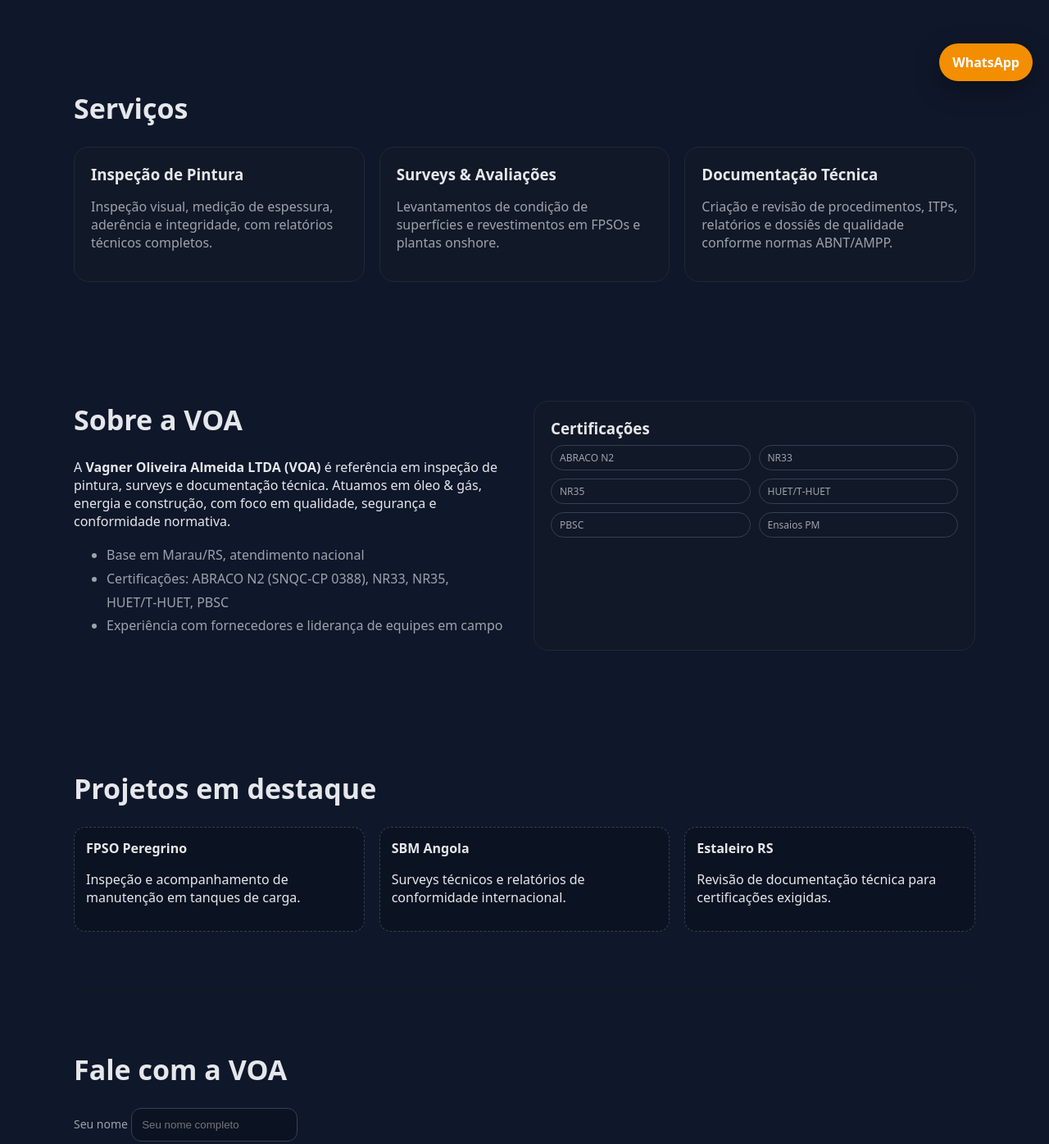
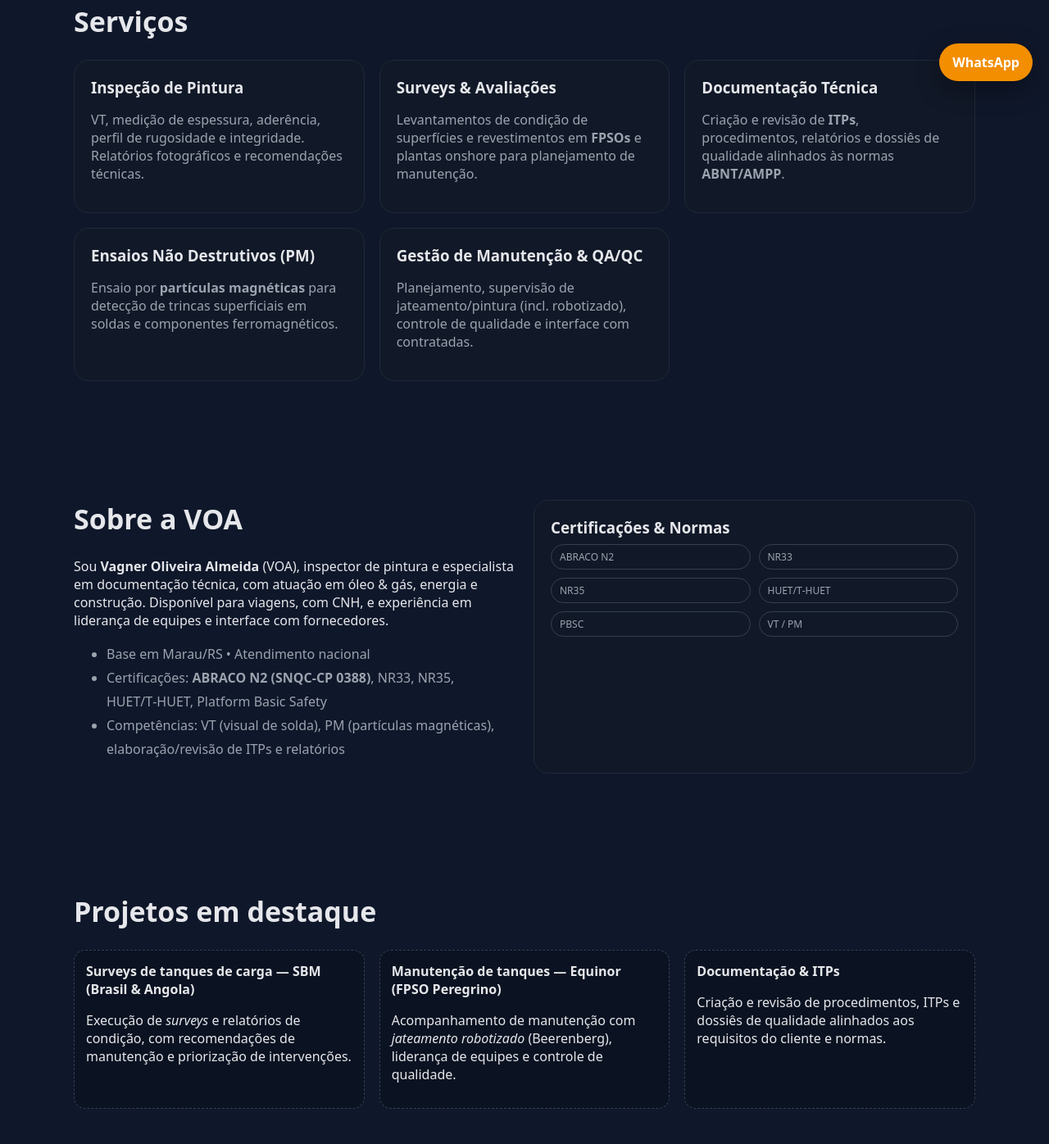
Before and after one commit to vagner-almeida/voa-site, a plain HTML site: page index.html in a window 1280 px wide. Shown: the part 681-2077 px from the top of the page at 82% size. Drawn offline with Linux system fonts and the light colour scheme.

Commit message:
Update index.html
Atualizado conforme cv

```diff
--- a/index.html
+++ b/index.html
@@ -87,9 +87,9 @@
   <main id="topo" class="container">
     <section class="hero">
       <div>
-        <span class="tag">Atendemos RS e Brasil</span>
-        <h1>Inspeção de pintura, <span style="color:var(--brand)">surveys</span> e documentação técnica com foco em qualidade, segurança e prazo.</h1>
-        <p>Mais de 20 anos de experiência em inspeção e pintura industrial, surveys em FPSOs e plantas onshore, criação e revisão de documentação técnica.</p>
+        <span class="tag">Inspeção & Documentação</span>
+        <h1>Excelência em <span style="color:var(--brand)">inspeção de pintura</span>, surveys e documentação técnica.</h1>
+        <p>Mais de <strong>20 anos</strong> em QA/QC para óleo & gás e indústria. Atuação em FPSOs, estaleiros e plantas onshore, com foco em qualidade, segurança e prazo.</p>
         <div class="cta">
           <a class="btn" href="#contato">Solicitar orçamento</a>
           <a class="btn secondary" href="#portfolio">Ver projetos</a>
@@ -101,12 +101,12 @@
         </div>
       </div>
       <div class="card">
-        <h3 style="margin-top:0">Por que escolher a VOA?</h3>
+        <h3 style="margin-top:0">Diferenciais</h3>
         <ul style="margin:0 0 8px 18px;line-height:1.7;color:var(--muted)">
-          <li>Equipe certificada (ABRACO N2, NR33, NR35, HUET/T‑HUET, PBSC)</li>
-          <li>Inspeção visual e PM (partículas magnéticas) com laudos e fotos</li>
-          <li>Experiência em FPSOs, estaleiros e plantas onshore</li>
-          <li>Criação e revisão de documentação técnica</li>
+          <li>ABRACO N2 (SNQC‑CP 0388) • NR33 • NR35 • HUET/T‑HUET • PBSC</li>
+          <li>Inspeção visual (VT) e partículas magnéticas (PM) • Laudos com fotos e métricas</li>
+          <li>Liderança de equipes e interface com fornecedores</li>
+          <li>Criação e revisão de ITPs, procedimentos e dossiês</li>
         </ul>
         <a class="btn" href="https://wa.me/5551992701366?text=Ol%C3%A1,%20gostaria%20de%20um%20or%C3%A7amento" target="_blank" rel="noopener">Falar no WhatsApp</a>
       </div>
@@ -117,15 +117,23 @@
       <div class="grid cols-3">
         <article class="card">
           <h3>Inspeção de Pintura</h3>
-          <p>Inspeção visual, medição de espessura, aderência e integridade, com relatórios técnicos completos.</p>
+          <p>VT, medição de espessura, aderência, perfil de rugosidade e integridade. Relatórios fotográficos e recomendações técnicas.</p>
         </article>
         <article class="card">
           <h3>Surveys & Avaliações</h3>
-          <p>Levantamentos de condição de superfícies e revestimentos em FPSOs e plantas onshore.</p>
+          <p>Levantamentos de condição de superfícies e revestimentos em <strong>FPSOs</strong> e plantas onshore para planejamento de manutenção.</p>
         </article>
         <article class="card">
           <h3>Documentação Técnica</h3>
-          <p>Criação e revisão de procedimentos, ITPs, relatórios e dossiês de qualidade conforme normas ABNT/AMPP.</p>
+          <p>Criação e revisão de <strong>ITPs</strong>, procedimentos, relatórios e dossiês de qualidade alinhados às normas <strong>ABNT/AMPP</strong>.</p>
+        </article>
+        <article class="card">
+          <h3>Ensaios Não Destrutivos (PM)</h3>
+          <p>Ensaio por <strong>partículas magnéticas</strong> para detecção de trincas superficiais em soldas e componentes ferromagnéticos.</p>
+        </article>
+        <article class="card">
+          <h3>Gestão de Manutenção & QA/QC</h3>
+          <p>Planejamento, supervisão de jateamento/pintura (incl. robotizado), controle de qualidade e interface com contratadas.</p>
         </article>
       </div>
     </section>
@@ -133,22 +141,22 @@
     <section id="sobre" class="about">
       <div>
         <h2>Sobre a VOA</h2>
-        <p>A <strong>Vagner Oliveira Almeida LTDA (VOA)</strong> é referência em inspeção de pintura, surveys e documentação técnica. Atuamos em óleo & gás, energia e construção, com foco em qualidade, segurança e conformidade normativa.</p>
+        <p>Sou <strong>Vagner Oliveira Almeida</strong> (VOA), inspector de pintura e especialista em documentação técnica, com atuação em óleo & gás, energia e construção. Disponível para viagens, com CNH, e experiência em liderança de equipes e interface com fornecedores.</p>
         <ul style="color:var(--muted);line-height:1.8">
-          <li>Base em Marau/RS, atendimento nacional</li>
-          <li>Certificações: ABRACO N2 (SNQC‑CP 0388), NR33, NR35, HUET/T‑HUET, PBSC</li>
-          <li>Experiência com fornecedores e liderança de equipes em campo</li>
+          <li>Base em Marau/RS • Atendimento nacional</li>
+          <li>Certificações: <strong>ABRACO N2 (SNQC‑CP 0388)</strong>, NR33, NR35, HUET/T‑HUET, Platform Basic Safety</li>
+          <li>Competências: VT (visual de solda), PM (partículas magnéticas), elaboração/revisão de ITPs e relatórios</li>
         </ul>
       </div>
       <div class="card">
-        <h3 style="margin-top:0">Certificações</h3>
+        <h3 style="margin-top:0">Certificações & Normas</h3>
         <div class="grid" style="grid-template-columns:repeat(2,1fr);gap:10px">
           <span class="tag">ABRACO N2</span>
           <span class="tag">NR33</span>
           <span class="tag">NR35</span>
           <span class="tag">HUET/T‑HUET</span>
           <span class="tag">PBSC</span>
-          <span class="tag">Ensaios PM</span>
+          <span class="tag">VT / PM</span>
         </div>
       </div>
     </section>
@@ -157,16 +165,16 @@
       <h2>Projetos em destaque</h2>
       <div class="grid cols-3">
         <div class="item">
-          <strong>FPSO Peregrino</strong>
-          <p>Inspeção e acompanhamento de manutenção em tanques de carga.</p>
+          <strong>Surveys de tanques de carga — SBM (Brasil & Angola)</strong>
+          <p>Execução de <em>surveys</em> e relatórios de condição, com recomendações de manutenção e priorização de intervenções.</p>
         </div>
         <div class="item">
-          <strong>SBM Angola</strong>
-          <p>Surveys técnicos e relatórios de conformidade internacional.</p>
+          <strong>Manutenção de tanques — Equinor (FPSO Peregrino)</strong>
+          <p>Acompanhamento de manutenção com <em>jateamento robotizado</em> (Beerenberg), liderança de equipes e controle de qualidade.</p>
         </div>
         <div class="item">
-          <strong>Estaleiro RS</strong>
-          <p>Revisão de documentação técnica para certificações exigidas.</p>
+          <strong>Documentação & ITPs</strong>
+          <p>Criação e revisão de procedimentos, ITPs e dossiês de qualidade alinhados aos requisitos do cliente e normas.</p>
         </div>
       </div>
     </section>
```
